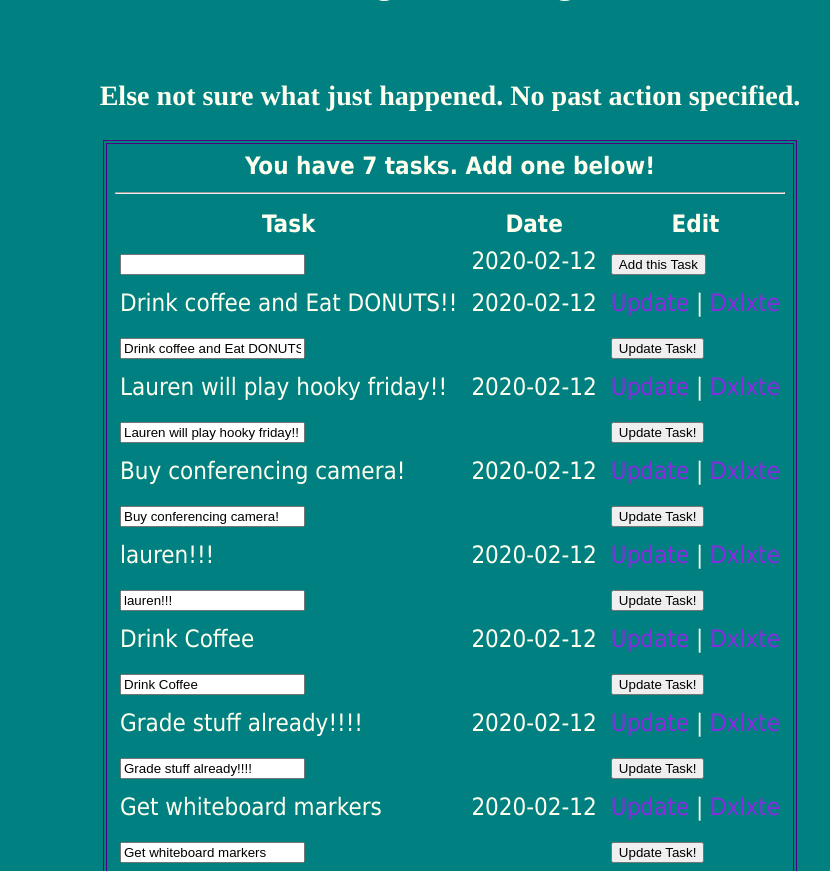
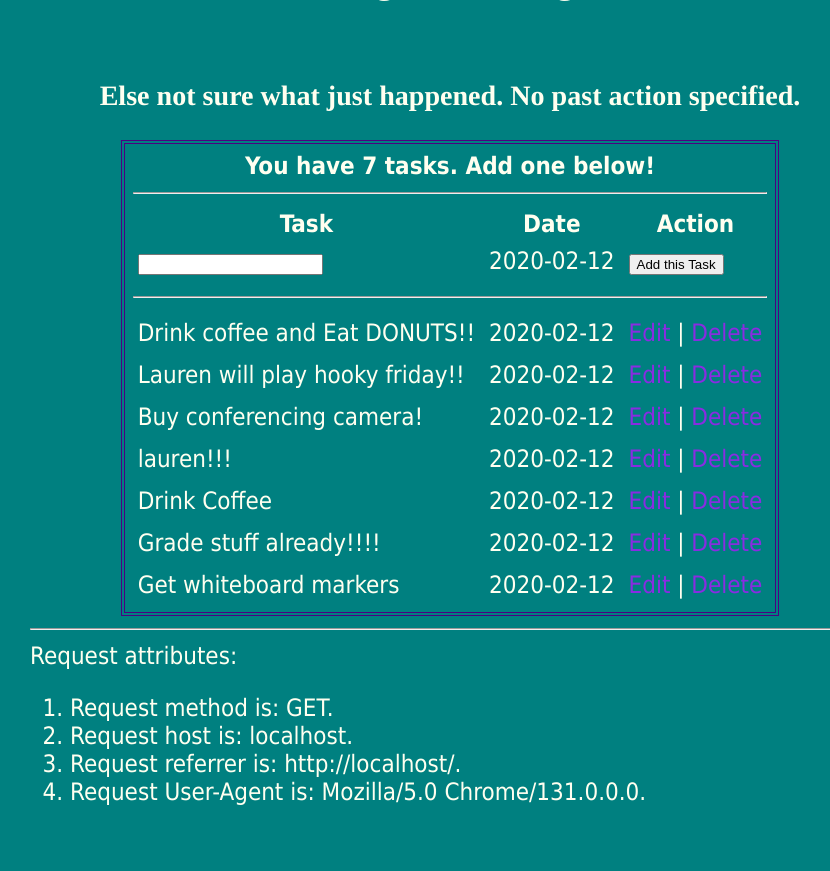
Before and after one commit to divonbriesen/Flasky, a Flask app: page / in a window 1280 px wide. Shown: the part 201-1072 px from the top of the page, without its empty margins (190-1020 px from the left). Run offline with Flask 2, Linux system fonts and the light colour scheme; data comes from the database, SQL or seed files in the repository; both versions use the stored data as it was after the commit.

Commit message:
Got everything working from one page
added check for step prior to updating- to show update fields. Replace with ajax later?

```diff
--- a/app.py
+++ b/app.py
@@ -50,6 +50,10 @@
     except IOError:
         return "there was a delete problem"
 
+@app.route('/modify/<int:id>')
+def modify(id):
+    return redirect('/?action=modify&id=' + str(id))
+
 @app.route('/update/<int:id>', methods=['GET', 'POST'])
 def update(id):
     taskToUpdate = Todo.query.get_or_404(id)
--- a/templates/index.htm
+++ b/templates/index.htm
@@ -7,10 +7,13 @@
 {% if  request.args.get('action')  == 'update' %}
     <h3>Just UPDATED record id
         {{request.args.get('id')}}.</h3>
+{% elif request.args.get('action') == 'modify' %}
+    <h3>Need to MODIFY record id
+        {{request.args.get('id')}}.</h3>
 {% elif request.args.get('action') == 'delete' %}
     <h3>Just DELETED record id
         {{request.args.get('id')}}.</h3>
-{% elif request.args.get('action') == 'inserte' %}
+{% elif request.args.get('action') == 'insert' %}
     <h3>Just INSERTED new record id {{request.args.get('id')}}.</h3>
 {% else %}
     <h3>Else not sure what just happened. No past action specified.</h3>
@@ -26,7 +29,7 @@
         <tr>
             <th>Task</th>
             <th>Date</th>
-            <th>Edit</th>
+            <th>Action</th>
         </tr>
         <tr>
             <td>
@@ -48,21 +51,34 @@
                 </form>
             </td>
         </tr>
-
+        <th colspan = "3">
+            <hr/>
+        </th>
         {% if taskstoget|length > 0 %}
             {% for task in taskstoget %}
                 <tr>
                     <td>{{ task.content}}</td>
                     <td>{{ task.date_created.date() }}</td>
                     <td>
-                         <a href = "/update/{{task.id}}">Update</a>
+                <!--  <a href = "/modify/{{task.id}}?action=update">!Update</a>
+                        <a href = "/action=update">Update</a>
+                  -->
+                         <a href = "/modify/{{task.id}}">Edit</a>
                          |
-                         <a href = "/delete/{{task.id}}">Dxlxte</a>
+                         <a href = "/delete/{{task.id}}">Delete</a>
+
+
 
                     </td>
                 </tr>
+
+                {% if request.args.get('action') == 'modify' %}
+                    {% if request.args.get('id')|int == task.id|int %}
                 <tr>
                      <td>
+<!--This is task id: {{task.id}}. Need to MODIFY record id {{request.args.get('id')}}.  THEY MATCH!
+                         -->
+
                     <form action = "/update/{{task.id}}" method = "POST">
 
                         <input type = "text" name = "content"
@@ -70,13 +86,14 @@
                             value = "{{task.content}}" />
                     </td>
                     <td>
-
                     </td>
                     <td>
                         <input type = "submit" value = "Update Task!" />
                         </form>
                     </td>
                 </tr>
+                    {% endif %}
+                {% endif %}
 
             {% endfor %}
         {% endif %}
```
Also changed, not shown: test.db.
